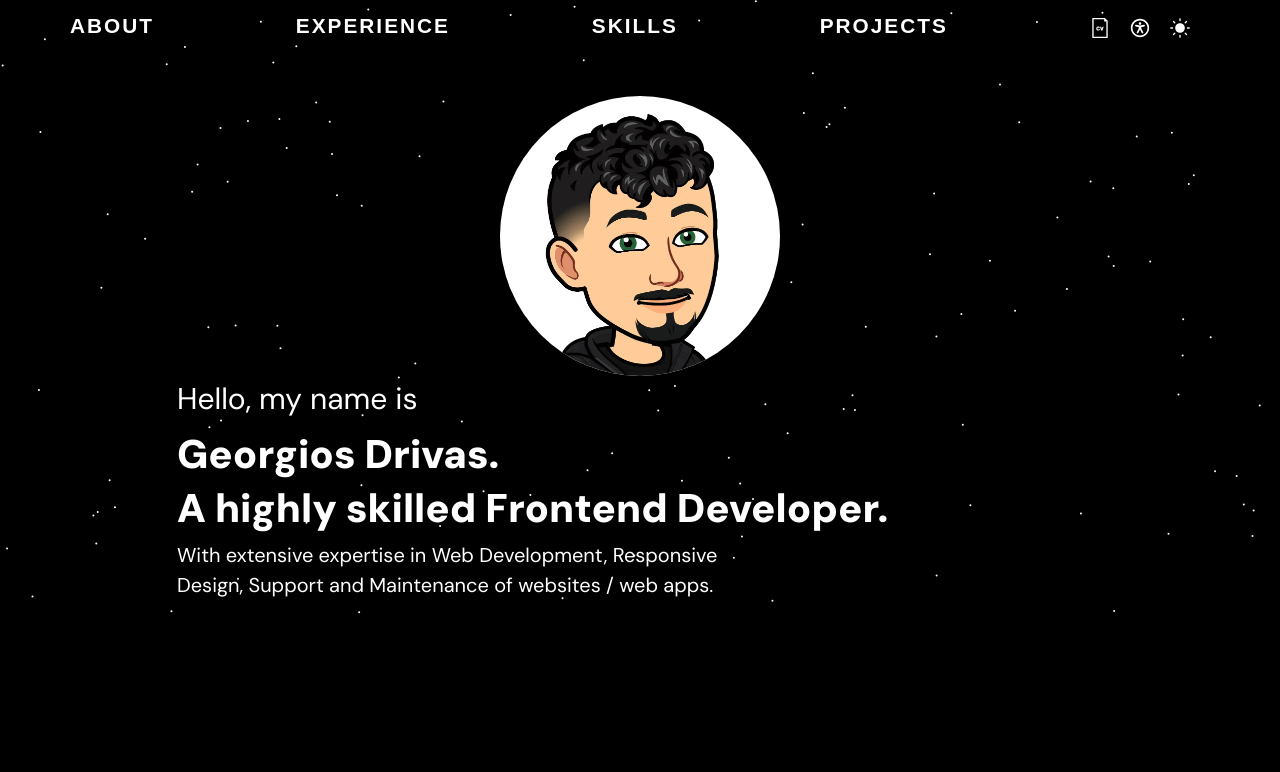
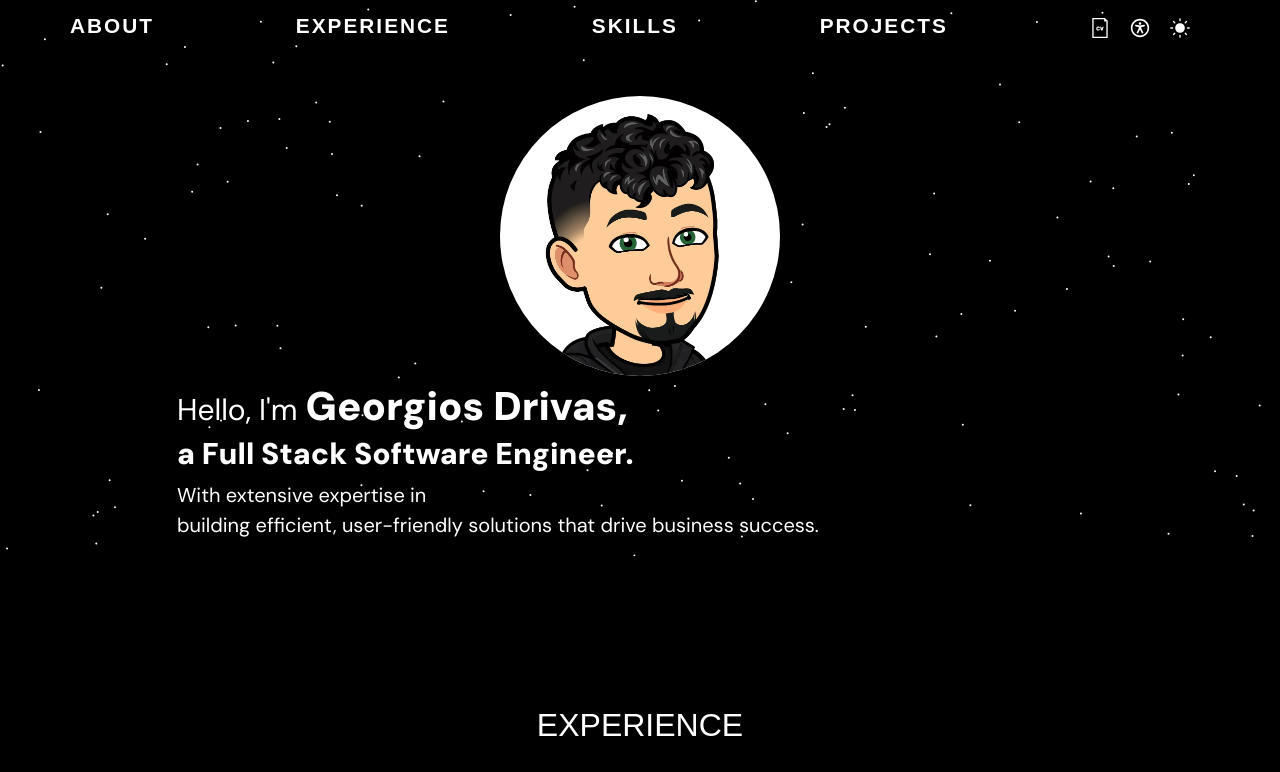
Before and after one commit to GeorgiosDrivas/portfolio, a React (Vite) app: page / in a window 1280 px wide. Shown: the top 772 px of the page. Built offline with nearby package versions, Linux system fonts and the light colour scheme.

Commit message:
fix: change about text

```diff
--- a/src/about.tsx
+++ b/src/about.tsx
@@ -53,7 +53,6 @@ export default function About({
       fontSize: "20px",
     },
     aboutTitleSpan: {
-      display: "block",
       marginBottom: "3px",
     },
     name: {
@@ -61,7 +60,7 @@ export default function About({
       fontWeight: "1000",
     },
     desc: {
-      fontSize: "40px",
+      fontSize: "30px",
       fontWeight: "1000",
     },
   };
@@ -85,18 +84,19 @@ export default function About({
           <div className="col-10">
             <div className="about-content" style={styles.aboutContent}>
               <p className="about-title mb-0">
-                <span style={styles.aboutTitleSpan}>Hello, my name is</span>
+                <span style={styles.aboutTitleSpan}>Hello, I'm </span>
                 <span id="name" style={styles.name}>
-                  Georgios Drivas.
+                  Georgios Drivas,
                 </span>
               </p>
               <h1 id="desc" style={styles.desc}>
-                A highly skilled Frontend Developer.
+                a Full Stack Software Engineer.
               </h1>
               <p style={styles.aboutContentParagraph}>
-                With extensive expertise in Web Development, Responsive
+                With extensive expertise in
                 <br />
-                Design, Support and Maintenance of websites / web apps.
+                building efficient, user-friendly solutions that drive business
+                success.
               </p>
             </div>
           </div>
```
